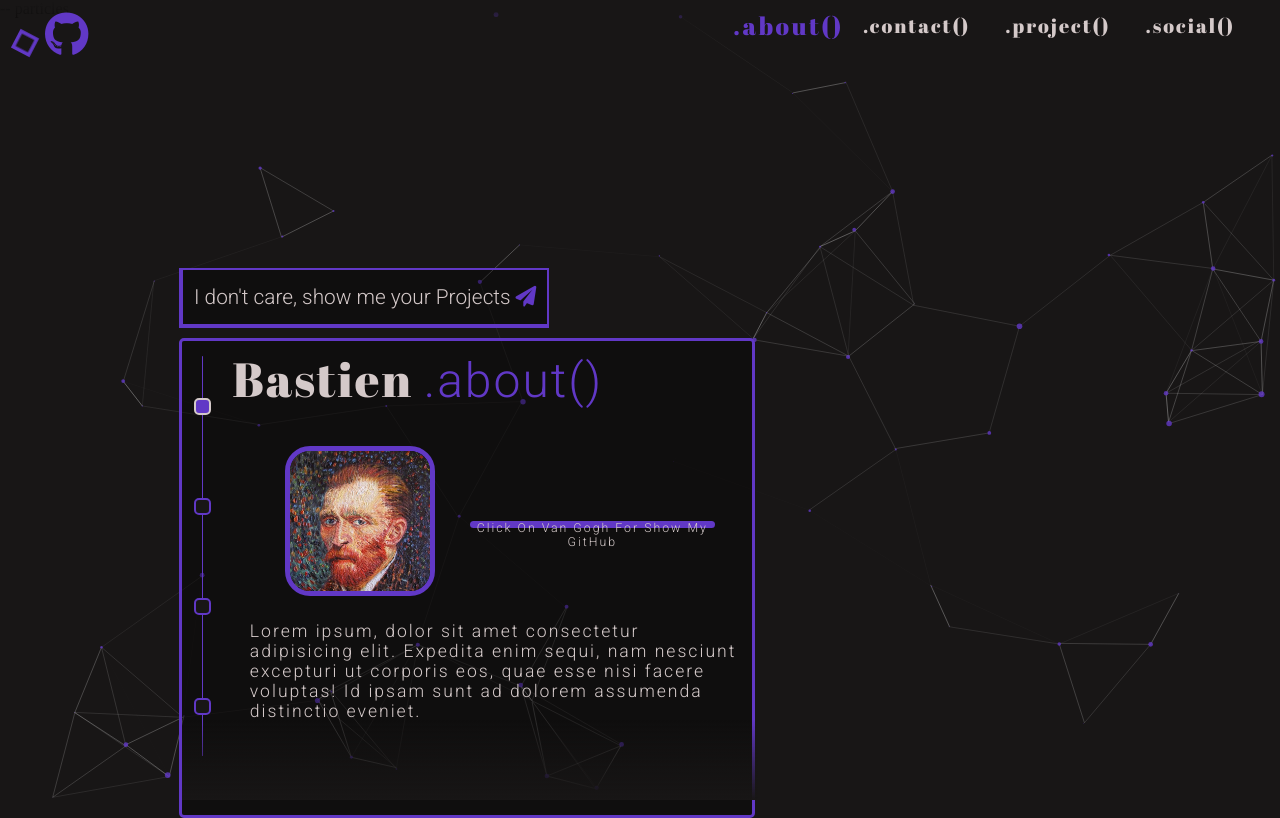
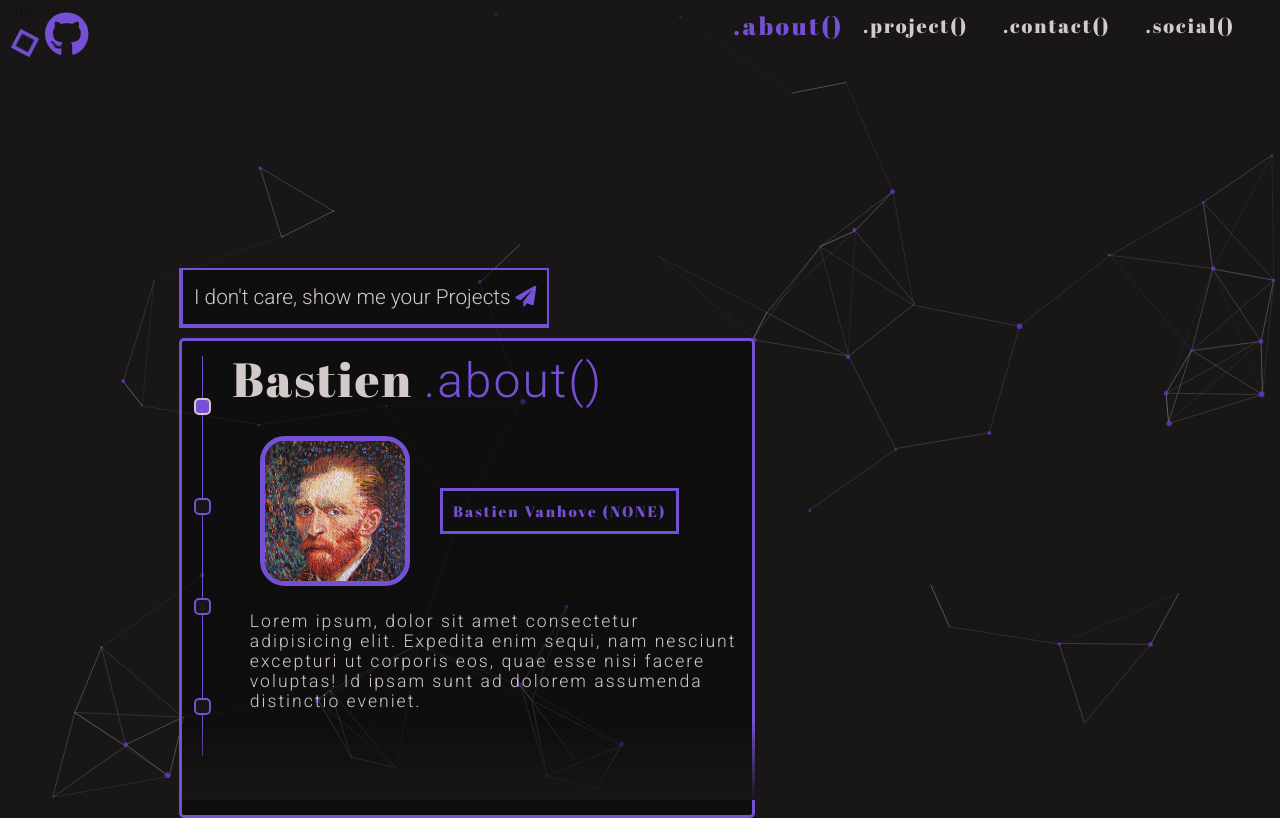
Before and after one commit to BastienVanhove/Portfolio, a Vue app: page / in a window 1280 px wide. Built offline with nearby package versions, Linux system fonts and the light colour scheme.

Commit message:
change order content

```diff
--- a/src/App.vue
+++ b/src/App.vue
@@ -34,7 +34,7 @@
 
   --back-main-color: #181616;
   --back-second-color: rgb(167, 161, 161);
-  --style-color: #6138c6;
+  --style-color: #7650d4;
   --white-text-color: rgb(212, 201, 201);
   --style-white-color: rgba(212, 197, 197, 0.698);
   --yellow-color: rgb(206, 172, 25);
@@ -217,7 +217,7 @@ p::selection{
         planeFlying()
         const size : number = window.innerHeight * 0.60
         containerContent.scrollTo({
-            top: size*2,
+            top: size,
             behavior: 'smooth'
         })
         window.location = 'https://github.com/BastienVanhove?tab=repositories'
--- a/src/components/content/content.vue
+++ b/src/components/content/content.vue
@@ -19,12 +19,36 @@
                         </span>
                     </div>
                     <div class="description">
-                        <div class="containerProfileImg">
-                            <img src="../../assets/images/van.jpg">
+                        <div class="containerProfile">
+                            <div class="containerProfileImg">
+                                <img src="../../assets/images/van.jpg">
+                            </div>
+                            <div class="name">
+                                Bastien Vanhove (NONE)
+                            </div>
                         </div>
                         <p class="profileText">
                             Lorem ipsum, dolor sit amet consectetur adipisicing elit. Expedita enim sequi, nam nesciunt excepturi ut corporis eos, quae esse nisi facere voluptas! Id ipsam sunt ad dolorem assumenda distinctio eveniet.
                         </p>
+                    </div>
+                </div>
+                <div class="content project">
+                    <div class="title">
+                        Bastien
+                        <span class="styleColor">
+                            .project()
+                        </span>
+                    </div>
+                    <div class="description">
+                        <p>i like programming chess thing blabla but ...</p>
+                    </div>
+                    <div class="chessContainer">
+                        <div v-for="x in 8"  :key= "x" class="chessLine">
+                            <div v-for="y in 8" :key="y" class="chessCase">
+                                <div v-if="(x + y) % 2 == 0" class="chessUpCase" style="background-color: black"></div>
+                                <div v-else class="chessUpCase" style="background-color: white"></div>
+                            </div>
+                        </div>
                     </div>
                 </div>
                 <div class="content contact">
@@ -43,26 +67,6 @@
                         <p>
                             Lorem ipsum dolor sit amet consectetur adipisicing elit. Ducimus sapiente nemo ut assumenda soluta suscipit alias voluptate nihil aliquam rem. Consectetur nemo natus sapiente ipsam dolore illum soluta fuga atque!
                         </p>
-                    </div>
-                </div>
-                <div class="content project">
-                    <div class="title">
-                        Bastien
-                        <span class="styleColor">
-                            .project()
-                        </span>
-                    </div>
-                    <div class="description">
-                        <p>i like programming chess thing blabla but ...</p>
-                        <p>But can you catch the King ?</p>
-                    </div>
-                    <div class="chessContainer">
-                        <div v-for="x in 8"  :key= "x" class="chessLine">
-                            <div v-for="y in 8" :key="y" class="chessCase">
-                                <div v-if="(x + y) % 2 == 0" class="chessUpCase" style="background-color: black"></div>
-                                <div v-else class="chessUpCase" style="background-color: white"></div>
-                            </div>
-                        </div>
                     </div>
                 </div>
                 <div class="content social">
@@ -99,25 +103,43 @@
         background: rgba(0, 0, 0, 0.356);
     }
     .socialList{
+        width: 200px;
         display: flex;
         justify-content: space-around;
-        flex-direction: column;
     }
     .socialList>i{
-        margin-top: 0.25em;
         color: var(--style-color);
         font-size: 3em;
     }
+    .containerProfile{
+        margin-top: 25px;
+        height: auto;
+        width: 90%;
+        display: flex;
+    }
     .containerProfileImg{
-        margin-top: 35px;
+        margin-top:auto;
+        margin-bottom: auto;
         border: 5px solid var(--style-color);
         height: 150px;
         width: 150px;
         border-radius: 25px;
-        margin-left: 35px;
+        margin-left: 10px;
         margin-right: auto;
         overflow: hidden;
         user-select: none;
+    }
+    .name{
+        margin-left:auto;
+        margin-right: auto;
+        text-align: center;
+        margin-top: auto;
+        margin-bottom: auto;
+        color: var(--style-color);
+        font-size: calc(0.5em + 0.5vw);
+        font-family: var(--title-font);
+        border: 3px solid var(--style-color);
+        padding: 10px;
     }
     .containerGithub{
         margin-top: 10px;
@@ -178,20 +200,6 @@
     .containerProfileImg:hover >img{
         transform: scale(1.5)
     }
-    .containerProfileImg::after{
-        content : 'Click On Van Gogh For Show My GitHub';
-        position : absolute;
-        text-align: center;
-        color: var(--white-text-color);
-        border-radius: 5px;
-        font-size: 0.7em;
-        font-family: var(--text-font);
-        margin-left: 40px;
-        margin-top: 70px;
-        width: calc(100% - 300px);
-        height: 7px;
-        background-color: var(--style-color);
-    }
     .containerProfileImg>img{
         width: 100%;
         transition: 1s;
@@ -214,7 +222,8 @@
     }
     @media screen and (max-width: 900px) {
         .container{
-            margin-top: 20vh;
+            margin-top: 10vh;
+            height: 80vh;
             width: 100%;
             margin-left: 0;
             border: none;
--- a/src/components/navbar/navbar.vue
+++ b/src/components/navbar/navbar.vue
@@ -5,8 +5,8 @@
         </a>
         <ul class="menu">
             <li class="hoverable active">.about()</li>
+            <li class="hoverable">.project()</li>
             <li class="hoverable">.contact()</li>
-            <li class="hoverable">.project()</li>
             <li class="hoverable">.social()</li>
         </ul>
     </div>
```
